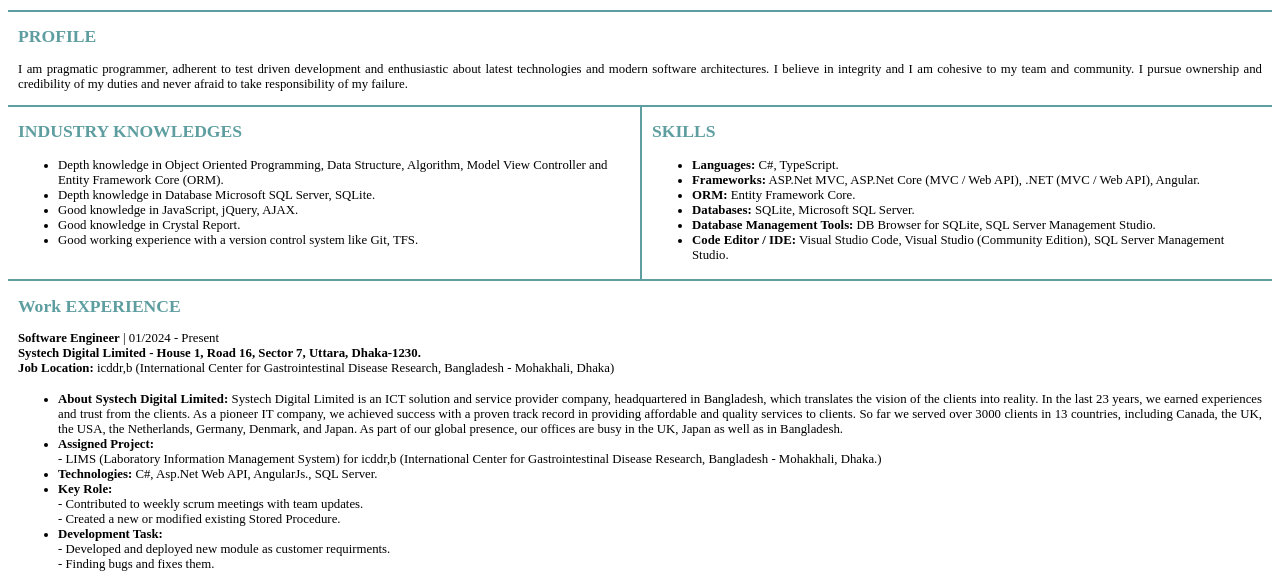
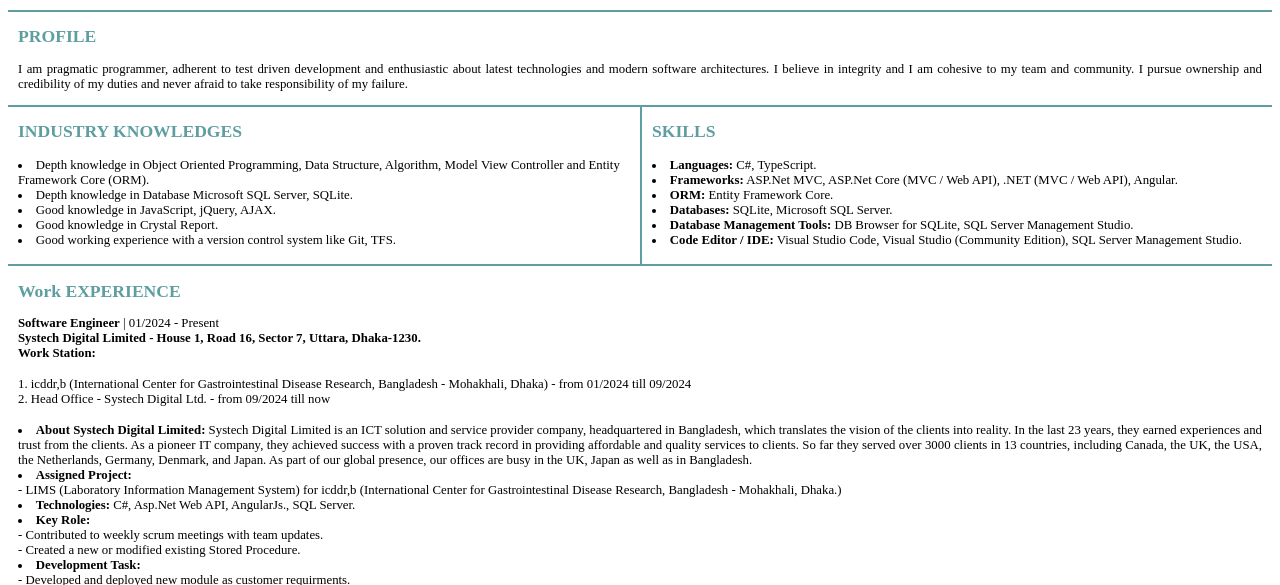
Before and after one commit to Md-Wahid/Resume, a plain HTML site: page index.html in a window 1280 px wide. Shown: the part 187-772 px from the top of the page. Drawn offline with Linux system fonts and the light colour scheme.

Commit message:
modified exp. info...

```diff
--- a/assets/css/style.css
+++ b/assets/css/style.css
@@ -101,9 +101,10 @@
     "industry-knowledges soft-skills";
 }
 
-p, ul>li, .contact *, .contact .title{
+p, ul>li, ol>li, .contact *, .contact .title{
     font-size: 0.8rem;
 }
+ol, ul { list-style-position: inside; margin-left: 0; padding-left: 0; }
 a, a:hover, a:focus, a:active {
     /* color: inherit; */
     color: blue;
--- a/index.html
+++ b/index.html
@@ -103,15 +103,22 @@
                 <span class="position">Software Engineer</span> | <span class="duration">01/2024 - Present</span> <br>
                 <span class="orgation-name">Systech Digital Limited - House 1, Road 16, Sector 7, Uttara,
                     Dhaka-1230.</span> <br>
-                <strong>Job Location: </strong> icddr,b (International Center for Gastrointestinal Disease Research,
-                Bangladesh - Mohakhali, Dhaka)
+                <strong>Work Station: </strong><br>
+                <ol>
+                    <li>
+                        icddr,b (International Center for Gastrointestinal Disease Research, Bangladesh - Mohakhali, Dhaka) - from 01/2024 till 09/2024
+                    </li>
+                    <li>
+                        Head Office - Systech Digital Ltd. - from 09/2024 till now
+                    </li>
+                </ol>
             <ul>
                 <li class="text-justify">
                     <strong>About Systech Digital Limited:</strong> Systech Digital Limited is an ICT solution and
                     service provider company, headquartered in Bangladesh, which translates the vision of the clients
-                    into reality. In the last 23 years, we earned experiences and trust from the clients. As a pioneer
-                    IT company, we achieved success with a proven track record in providing affordable and quality
-                    services to clients. So far we served over 3000 clients in 13 countries, including Canada, the UK,
+                    into reality. In the last 23 years, they earned experiences and trust from the clients. As a pioneer
+                    IT company, they achieved success with a proven track record in providing affordable and quality
+                    services to clients. So far they served over 3000 clients in 13 countries, including Canada, the UK,
                     the USA, the Netherlands, Germany, Denmark, and Japan. As part of our global presence, our offices
                     are busy in the UK, Japan as well as in Bangladesh.
                 </li>
```
